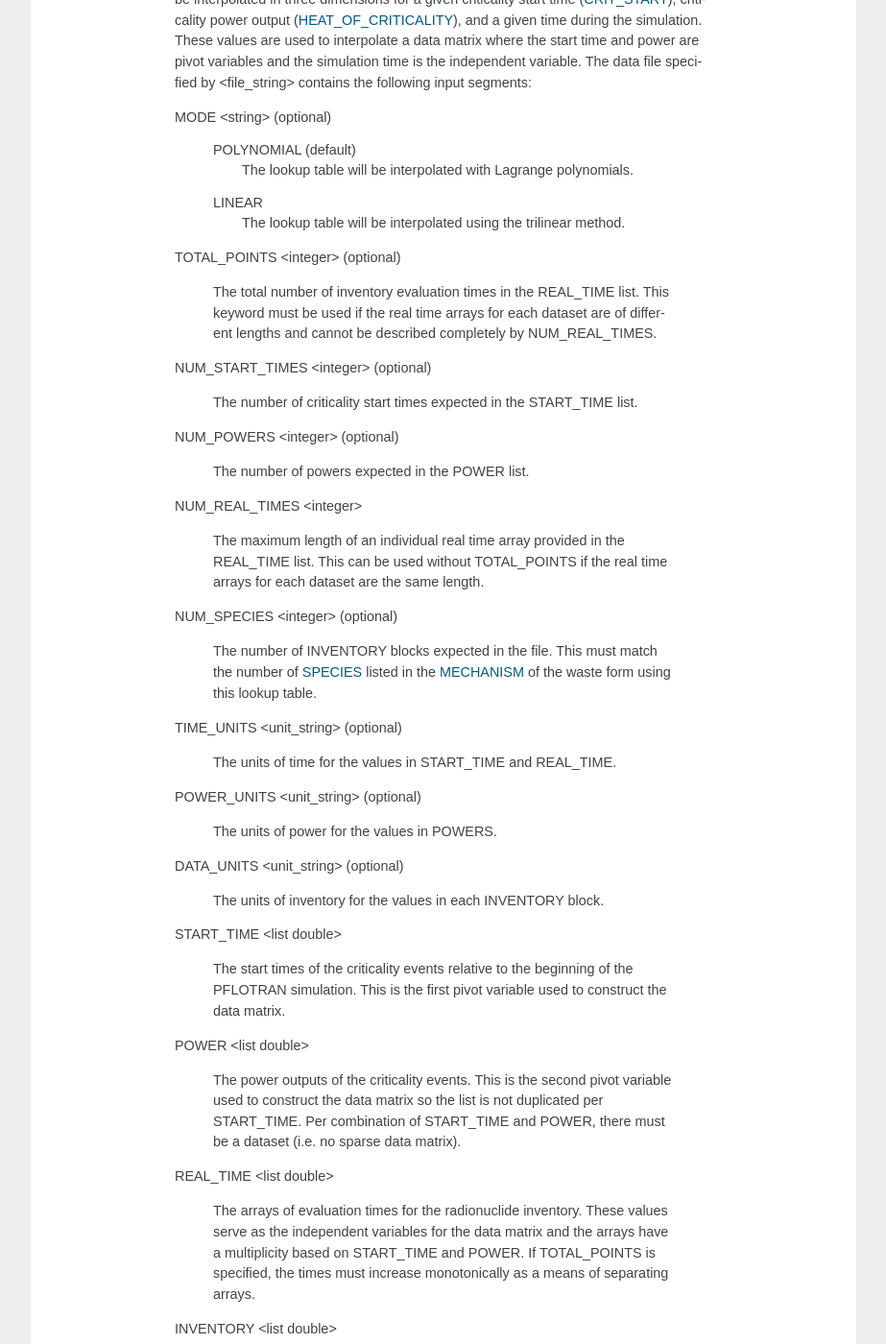
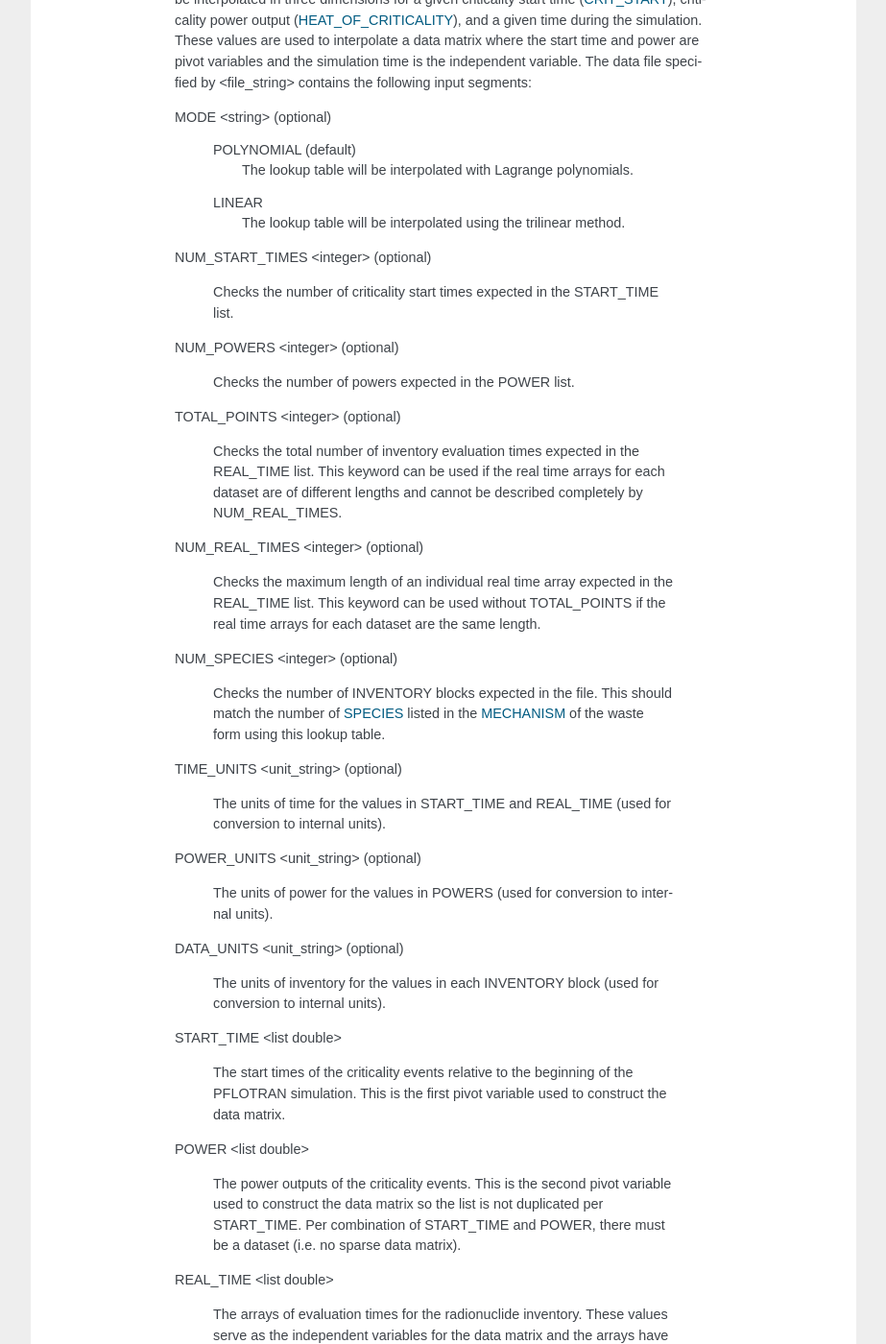
Before and after one commit to Miracloon/pflotran-documentation, a Sphinx documentation site: the page built from source/user_guide/cards/gdsa/waste_form_general_card.rst, in a window 1280 px wide and 1400 px high, scrolled down 14389 px. Shown: the whole window at 96% size, without its empty margins (318-1241 px from the left). Built offline with Sphinx 7.4.7, drawn with Linux system fonts in a browser that asks for light colours.

Commit message:
DPC-48: Reflect updated optional keywords.

```diff
--- a/source/user_guide/cards/gdsa/waste_form_general_card.rst
+++ b/source/user_guide/cards/gdsa/waste_form_general_card.rst
@@ -789,37 +789,37 @@ CRITICALITY_MECH
       LINEAR
         The lookup table will be interpolated using the trilinear method.
 
-    TOTAL_POINTS <integer> (optional)
-
-      The total number of inventory evaluation times in the REAL_TIME list. This keyword must be used if the real time arrays for each dataset are of different lengths and cannot be described completely by NUM_REAL_TIMES.
-
     NUM_START_TIMES <integer> (optional)
 
-      The number of criticality start times expected in the START_TIME list.
+      Checks the number of criticality start times expected in the START_TIME list.
 
     NUM_POWERS <integer> (optional)
 
-      The number of powers expected in the POWER list.
+      Checks the number of powers expected in the POWER list.
 
-    NUM_REAL_TIMES <integer>
+    TOTAL_POINTS <integer> (optional)
 
-      The maximum length of an individual real time array provided in the REAL_TIME list. This can be used without TOTAL_POINTS if the real time arrays for each dataset are the same length.
+      Checks the total number of inventory evaluation times expected in the REAL_TIME list. This keyword can be used if the real time arrays for each dataset are of different lengths and cannot be described completely by NUM_REAL_TIMES.
+
+    NUM_REAL_TIMES <integer> (optional)
+
+      Checks the maximum length of an individual real time array expected in the REAL_TIME list. This keyword can be used without TOTAL_POINTS if the real time arrays for each dataset are the same length.
 
     NUM_SPECIES <integer> (optional)
 
-      The number of INVENTORY blocks expected in the file. This must match the number of :ref:`SPECIES<waste-form-general-mechanism-species>` listed in the :ref:`MECHANISM<waste-form-general-mechanism>` of the waste form using this lookup table.
+      Checks the number of INVENTORY blocks expected in the file. This should match the number of :ref:`SPECIES<waste-form-general-mechanism-species>` listed in the :ref:`MECHANISM<waste-form-general-mechanism>` of the waste form using this lookup table.
 
     TIME_UNITS <unit_string> (optional)
 
-      The units of time for the values in START_TIME and REAL_TIME.
+      The units of time for the values in START_TIME and REAL_TIME (used for conversion to internal units).
 
     POWER_UNITS <unit_string> (optional)
 
-      The units of power for the values in POWERS.
+      The units of power for the values in POWERS (used for conversion to internal units).
 
     DATA_UNITS <unit_string> (optional)
 
-      The units of inventory for the values in each INVENTORY block.
+      The units of inventory for the values in each INVENTORY block (used for conversion to internal units).
 
     START_TIME <list double>
 
```
